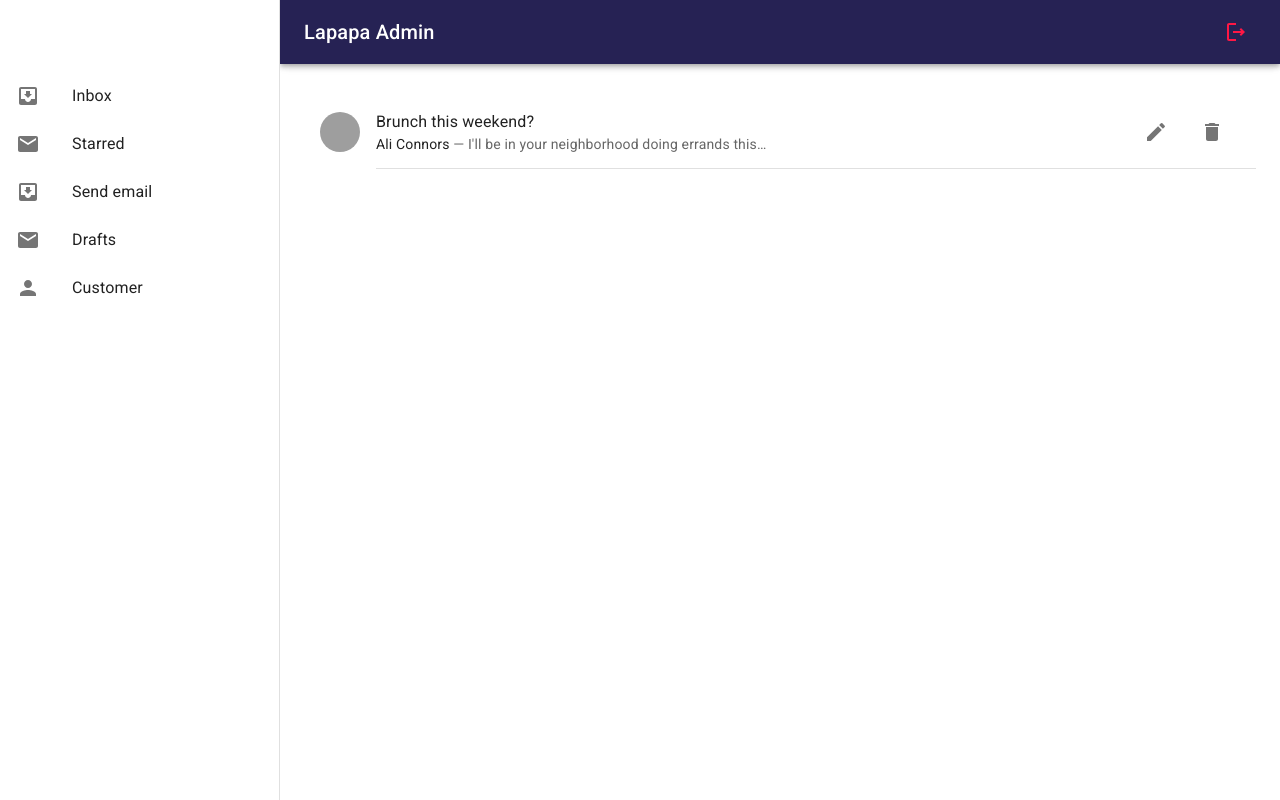
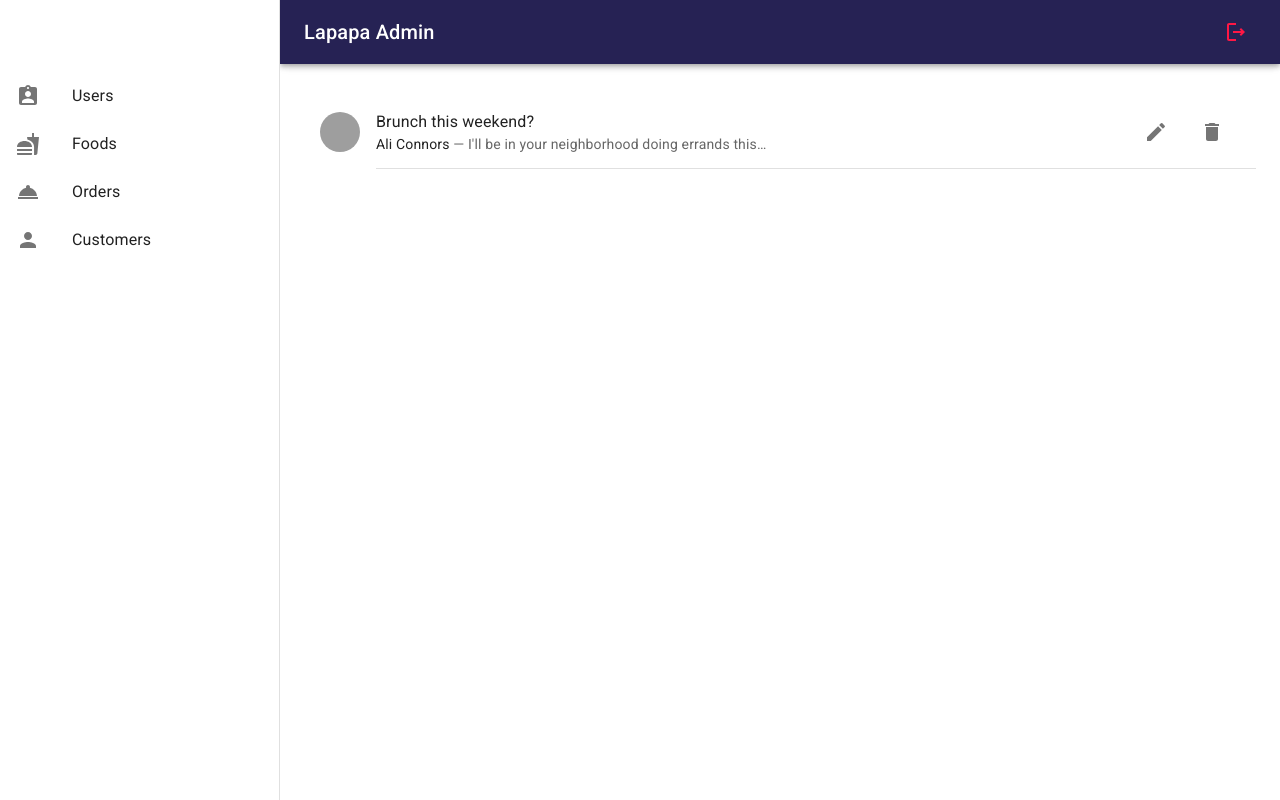
Before and after one commit to jesmarquez/lapapadmin, a React (Vite) app: page /admin in a window 1280 px wide. Built offline with nearby package versions, Linux system fonts and the light colour scheme; grey boxes are pictures that could not be loaded.

Commit message:
Add and change side bar

```diff
--- a/src/admin/components/SideBar.jsx
+++ b/src/admin/components/SideBar.jsx
@@ -2,6 +2,9 @@ import { Box, Drawer, List, ListItem, ListItemButton, ListItemIcon, ListItemText
 import InboxIcon from '@mui/icons-material/MoveToInbox';
 import MailIcon from '@mui/icons-material/Mail';
 import PersonIcon from '@mui/icons-material/Person';
+import FastfoodIcon from '@mui/icons-material/Fastfood';
+import AssignmentIndIcon from '@mui/icons-material/AssignmentInd';
+import RoomServiceIcon from '@mui/icons-material/RoomService';
 
 export const SideBar = ({ drawerWidth = 240 }) => {
   return (
@@ -20,7 +23,7 @@ export const SideBar = ({ drawerWidth = 240 }) => {
       >
         <Toolbar/>
         <List>
-        {['Inbox', 'Starred', 'Send email', 'Drafts'].map((text, index) => (
+        {/* {['Inbox', 'Starred', 'Send email', 'Drafts'].map((text, index) => (
           <ListItem key={text} disablePadding>
             <ListItemButton>
               <ListItemIcon>
@@ -29,16 +32,41 @@ export const SideBar = ({ drawerWidth = 240 }) => {
               <ListItemText primary={text} />
             </ListItemButton>
           </ListItem>
-        ))}
-
+        ))} */}
+          <ListItem key={ 'AssignmentIndIcon' } disablePadding>
+            <ListItemButton>
+              <ListItemIcon>
+                <AssignmentIndIcon/>
+              </ListItemIcon>
+              <ListItemText primary={'Users'} />
+            </ListItemButton>
+          </ListItem>
+          <ListItem key={ 'Food' } disablePadding>
+            <ListItemButton>
+              <ListItemIcon>
+                <FastfoodIcon/>
+              </ListItemIcon>
+              <ListItemText primary={'Foods'} />
+            </ListItemButton>
+          </ListItem>
+          <ListItem key={ 'RoomServiceIcon' } disablePadding>
+            <ListItemButton>
+              <ListItemIcon>
+                <RoomServiceIcon/>
+              </ListItemIcon>
+              <ListItemText primary={'Orders'} />
+            </ListItemButton>
+          </ListItem>
           <ListItem key={ 'Customer' } disablePadding>
             <ListItemButton>
               <ListItemIcon>
                 <PersonIcon/>
               </ListItemIcon>
-              <ListItemText primary={'Customer'} />
+              <ListItemText primary={'Customers'} />
             </ListItemButton>
           </ListItem>
+
+
       </List>
 
       </Drawer>
```
